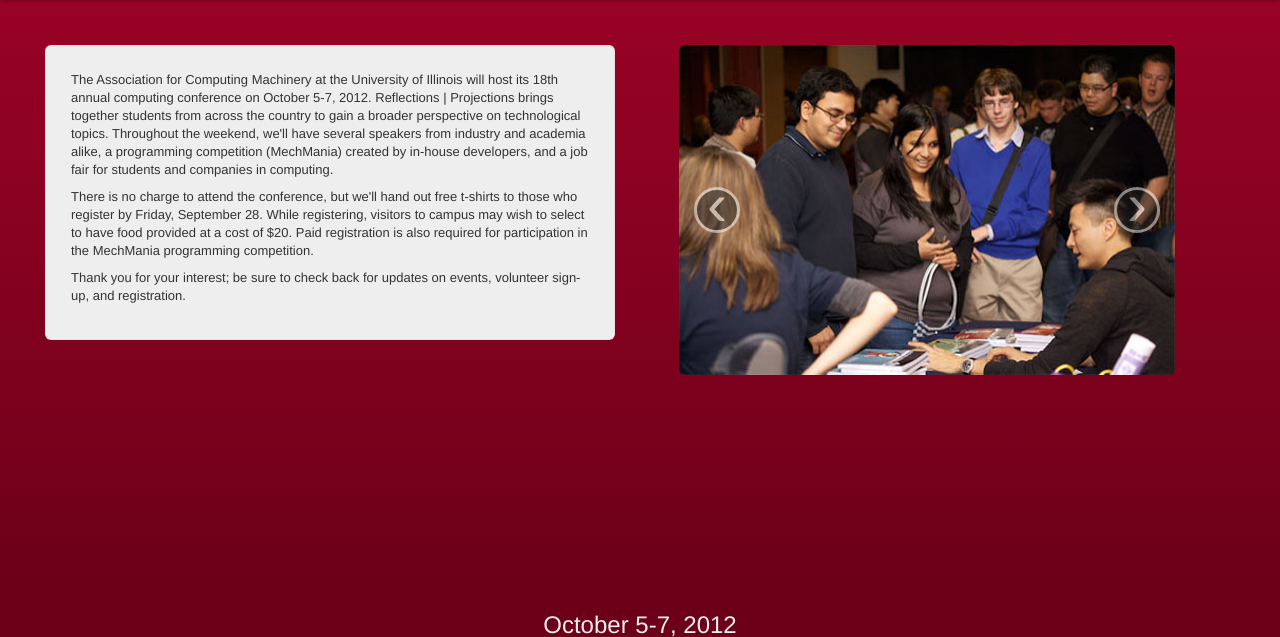
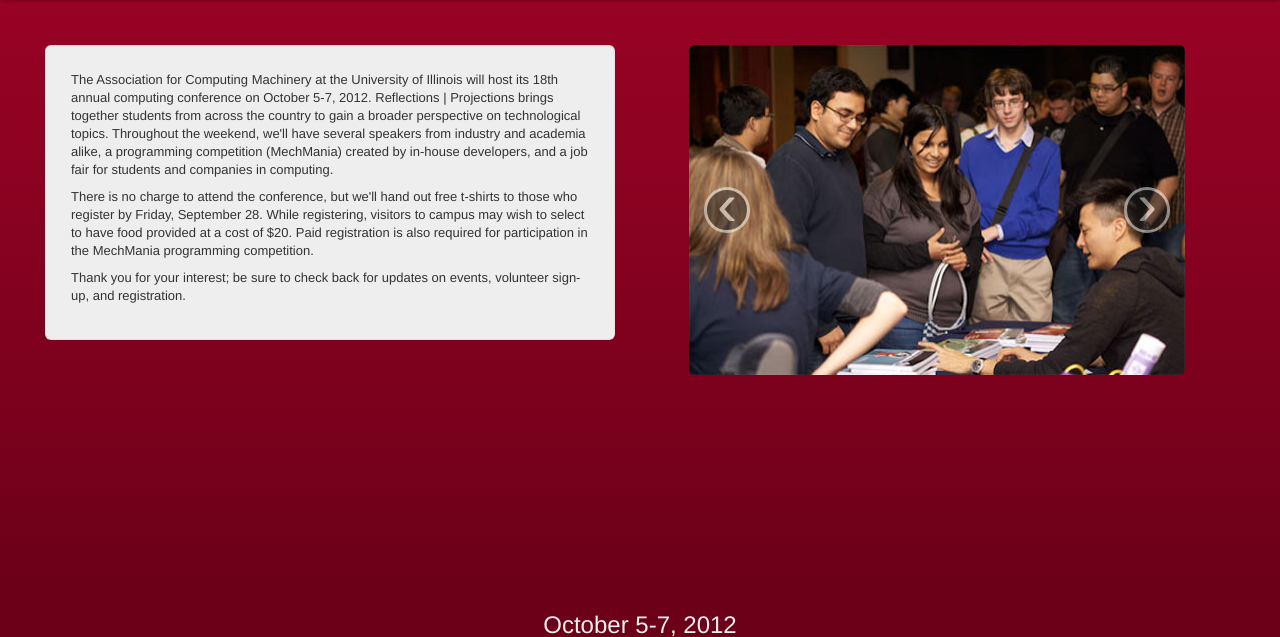
Before and after one commit to ReflectionsProjections/mango-django, a PHP site: page /index.php in a window 1280 px wide. Shown: the part 218-855 px from the top of the page. Run offline with PHP 8.4, Linux system fonts and the light colour scheme; a stand-in replaces the project's code that opens the database connection.

Commit message:
Fixed .span6 and .span12 not matching up on the right by adding a margin to .span6

```diff
--- a/css/rp_styles.css
+++ b/css/rp_styles.css
@@ -21,6 +21,9 @@
 }
 #main {
   margin-top: 45px;
+}
+#main .span6:nth-child(n+2) {
+  margin-left: 30px;
 }
 
 /* Navbar */
```
